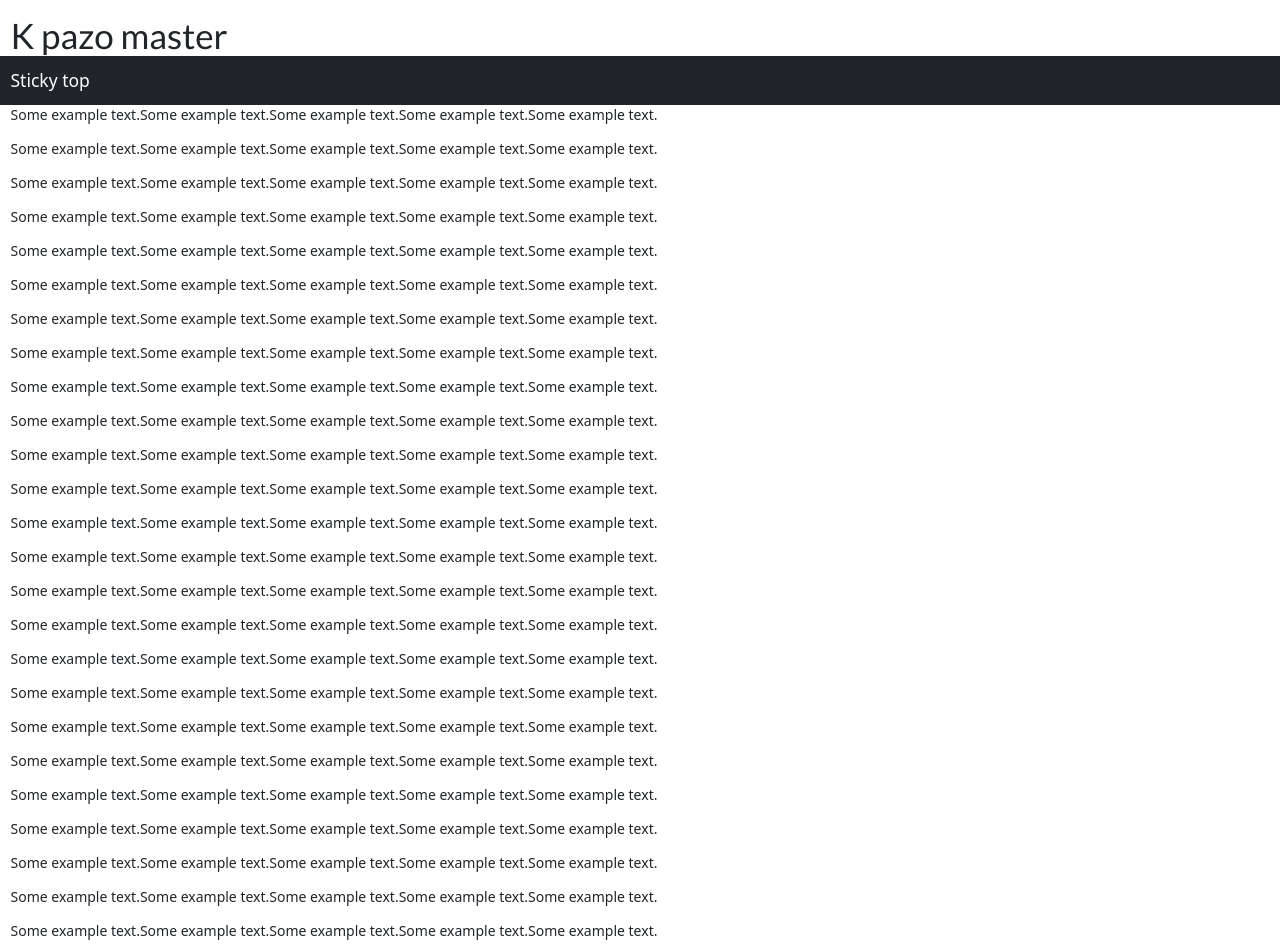
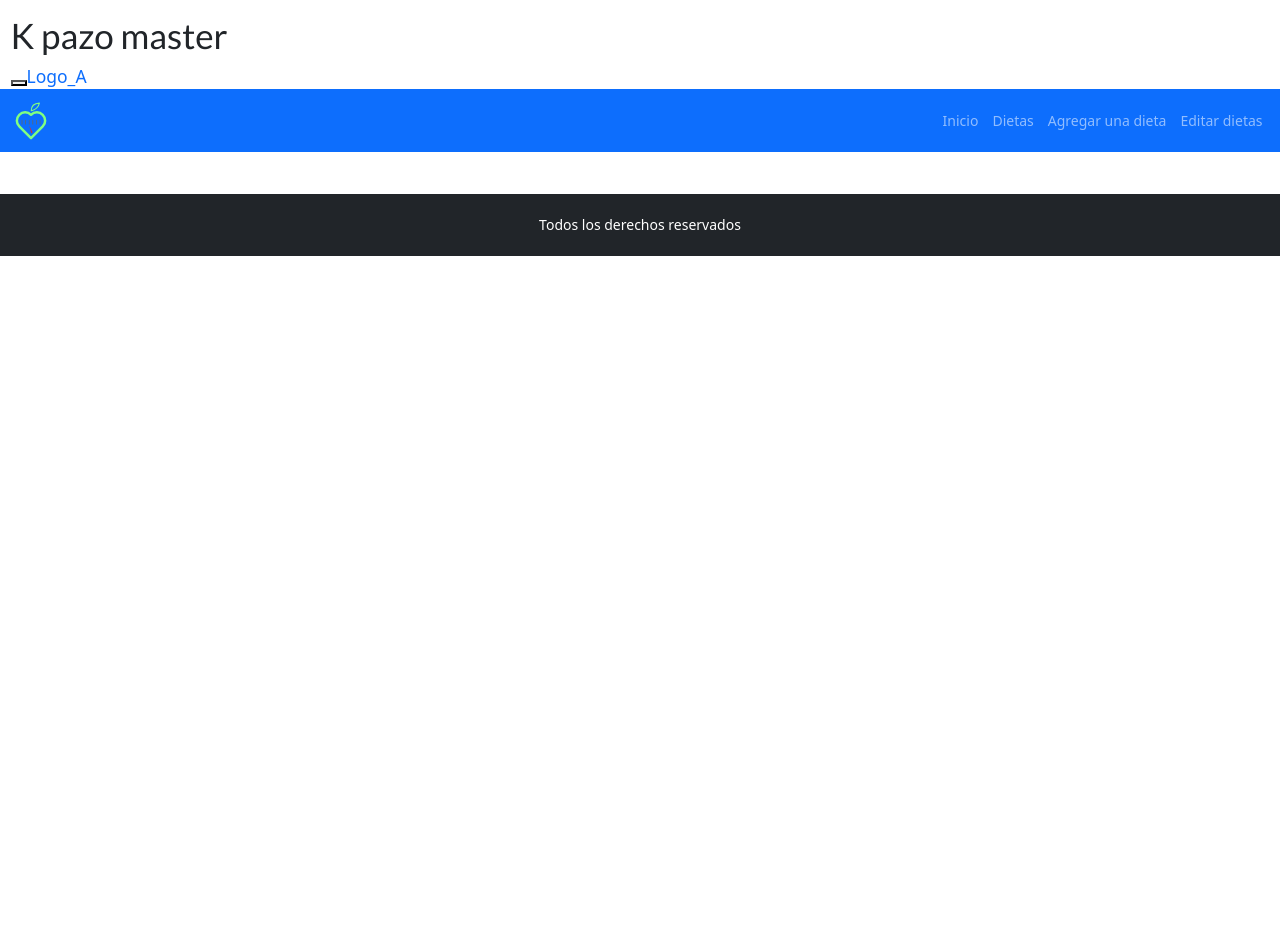
Before and after one commit to Dali-Lopez/proyecto-appreact, a React (Create React App) app in the folder appreact/: page / in a window 1280 px wide. Shown: the top 952 px of the page. After the commit the page ends 814 px from the top, so only its background shows below. Built offline with nearby package versions, Linux system fonts and the light colour scheme.

Commit message:
Nuevos cambios

```diff
--- a/appreact/src/componentes/MainBody.js
+++ b/appreact/src/componentes/MainBody.js
@@ -7,6 +7,7 @@ class MainBody extends Component {
             <body>
                 <div className="container">
                     <div className="row">
+                        {/* <div className="col-md-1 bg-primary">a</div>
                         <div className="col-md-1 bg-primary">a</div>
                         <div className="col-md-1 bg-primary">a</div>
                         <div className="col-md-1 bg-primary">a</div>
@@ -17,8 +18,7 @@ class MainBody extends Component {
                         <div className="col-md-1 bg-primary">a</div>
                         <div className="col-md-1 bg-primary">a</div>
                         <div className="col-md-1 bg-primary">a</div>
-                        <div className="col-md-1 bg-primary">a</div>
-                        <div className="col-md-1 bg-primary">a</div>
+                        <div className="col-md-1 bg-primary">a</div> */}
                         {/* <div className="col-md-1" background-color="blue">aaa</div> */}
                     </div>
 
--- a/appreact/src/componentes/MainHeader.js
+++ b/appreact/src/componentes/MainHeader.js
@@ -18,43 +18,69 @@ class MainHeader extends Component {
                 </head>
                 <div class="container-fluid mt-3">
                     <h1>K pazo master</h1>
+                    <div class="navbar-header">
+                        <button type="button" class="navbar-toggle" data-toggle="collapse" data-target=".navbar-collapse">
+                            <span class="icon-bar"></span>
+                            <span class="icon-bar"></span>
+                            <span class="icon-bar"></span>
+                        </button>
+                        <a class="navbar-brand" href="#"><span class="navbar-logo">Logo_A</span></a>
+                    </div>
                 </div>
+                <Router>
+                <nav class="navbar navbar-expand-sm  bg-primary navbar-dark sticky-top">
+                        <div class="container-fluid">
+                            <a className="navbar-brand" alt="Inicio">
+                                <img src={logosvg} width="40px" height="40px" alt=""></img>
+                            </a>
+                            <ul className="navbar-nav">
+                                <li className="nav-item active">
+                                    <Link className="nav-link" to="/">Inicio</Link>
+                                </li>
+                                <li className="nav-item active">
+                                    <Link className="nav-link" to="Dietas">Dietas</Link>
+                                </li>
 
-                <nav class="navbar navbar-expand-sm bg-dark navbar-dark sticky-top">
-                    <div class="container-fluid">
-                        <a class="navbar-brand" href="#">Sticky top</a>
-                    </div>
+                                <li className="nav-item active">
+                                    <Link className="nav-link" to="FormularioProductos">Agregar una dieta</Link>
+                                </li>
+
+                                <li className="nav-item active">
+                                    <Link className="nav-link" to="Eliminar">Editar dietas</Link>
+                                </li>
+                            </ul>
+
+                            {/* <Link className="nav-link" to="/">Inicio</Link> */}
+
+                            {/* <ul className="navbar-nav">
+                                <li className="nav-item active">
+                                    <Link className="nav-link" to="/">Inicio</Link>
+                                </li>
+
+                                <li className="nav-item active">
+                                    <Link className="nav-link" to="Dietas">Dietas</Link>
+                                </li>
+
+                                <li className="nav-item active">
+                                    <Link className="nav-link" to="FormularioProductos">Agregar una dieta</Link>
+                                </li>
+
+                                <li className="nav-item active">
+                                    <Link className="nav-link" to="Eliminar">Editar dietas</Link>
+                                </li>
+                            </ul> */}
+                        </div>
                 </nav>
+                    <Routes>
+                        <Route exact path="/" element={<Home />}></Route>
+                        <Route exact path="Dietas" element={<Dietas />}></Route>
+                        <Route exact path="FormularioProductos" element={<FormularioProductos />}></Route>
+                        <Route exact path="Eliminar" element={<Eliminar />}></Route>
+                    </Routes>
+                </Router>
 
                 <div class="container-fluid">
-                    <p>Some example text.Some example text.Some example text.Some example text.Some example text.</p>
-                    <p>Some example text.Some example text.Some example text.Some example text.Some example text.</p>
-                    <p>Some example text.Some example text.Some example text.Some example text.Some example text.</p>
-                    <p>Some example text.Some example text.Some example text.Some example text.Some example text.</p>
-                    <p>Some example text.Some example text.Some example text.Some example text.Some example text.</p>
-                    <p>Some example text.Some example text.Some example text.Some example text.Some example text.</p>
-                    <p>Some example text.Some example text.Some example text.Some example text.Some example text.</p>
-                    <p>Some example text.Some example text.Some example text.Some example text.Some example text.</p>
-                    <p>Some example text.Some example text.Some example text.Some example text.Some example text.</p>
-                    <p>Some example text.Some example text.Some example text.Some example text.Some example text.</p>
-                    <p>Some example text.Some example text.Some example text.Some example text.Some example text.</p>
-                    <p>Some example text.Some example text.Some example text.Some example text.Some example text.</p>
-                    <p>Some example text.Some example text.Some example text.Some example text.Some example text.</p>
-                    <p>Some example text.Some example text.Some example text.Some example text.Some example text.</p>
-                    <p>Some example text.Some example text.Some example text.Some example text.Some example text.</p>
-                    <p>Some example text.Some example text.Some example text.Some example text.Some example text.</p>
-                    <p>Some example text.Some example text.Some example text.Some example text.Some example text.</p>
-                    <p>Some example text.Some example text.Some example text.Some example text.Some example text.</p>
-                    <p>Some example text.Some example text.Some example text.Some example text.Some example text.</p>
-                    <p>Some example text.Some example text.Some example text.Some example text.Some example text.</p>
-                    <p>Some example text.Some example text.Some example text.Some example text.Some example text.</p>
-                    <p>Some example text.Some example text.Some example text.Some example text.Some example text.</p>
-                    <p>Some example text.Some example text.Some example text.Some example text.Some example text.</p>
-                    <p>Some example text.Some example text.Some example text.Some example text.Some example text.</p>
-                    <p>Some example text.Some example text.Some example text.Some example text.Some example text.</p>
-                    <p>Some example text.Some example text.Some example text.Some example text.Some example text.</p>
-                    <p>Some example text.Some example text.Some example text.Some example text.Some example text.</p>
-                    <p>Some example text.Some example text.Some example text.Some example text.Some example text.</p>
+
                 </div>
                 {/* <div class="container-fluid mt-3">
                 <h3>Sticky Navbar</h3>
```
Also changed, not shown: 1 other file (tests, documents, lock files or other folders).
